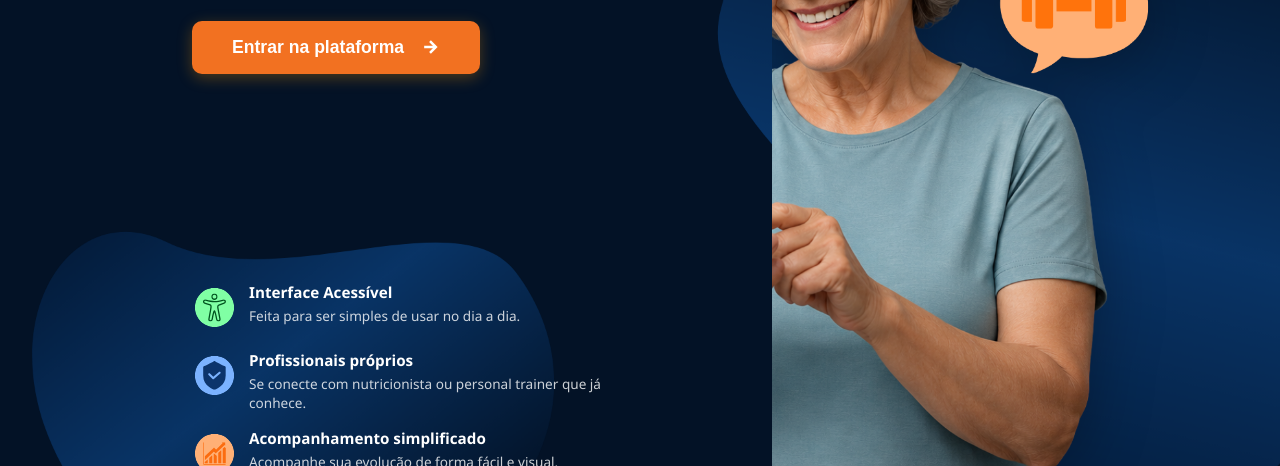
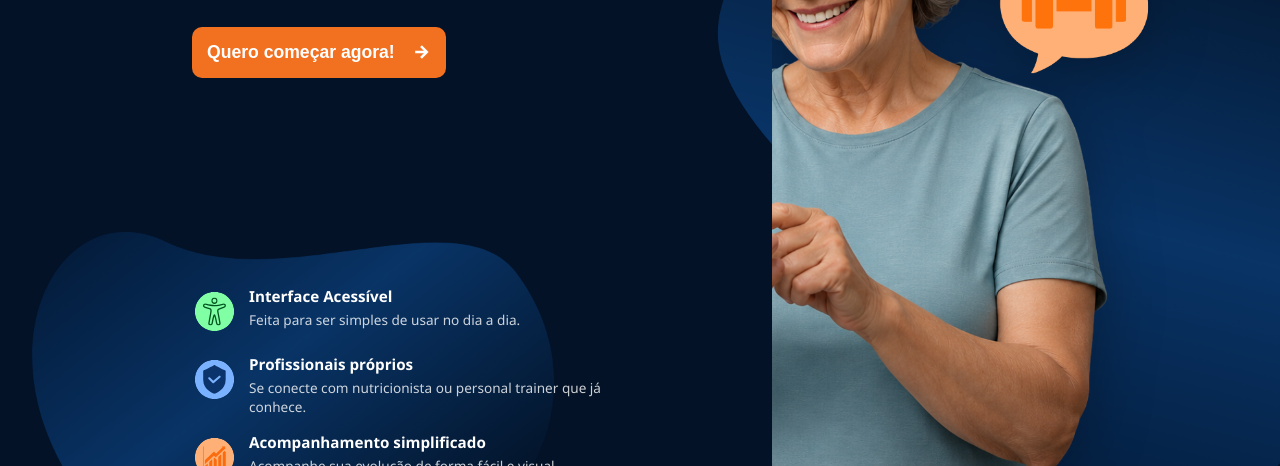
Before and after one commit to vini-niemies/HubSenior, a plain HTML site: page frontend/pages/hero/index.html in a window 1280 px wide. Shown: the part 352-818 px from the top of the page. Drawn offline with Linux system fonts and the light colour scheme.

Commit message:
Botão da hero
Botão da hero agora é igual aos outros (padrão seguido)

```diff
--- a/frontend/pages/hero/index.html
+++ b/frontend/pages/hero/index.html
@@ -33,7 +33,7 @@
                 </p>
 
                 <button class="cta-button" onclick="irParaPlataforma()">
-                    Entrar na plataforma
+                    Quero começar agora!
                     <svg class="icon-arrow" viewBox="0 0 24 24" fill="none" stroke="currentColor" stroke-width="2">
                         <line x1="5" y1="12" x2="19" y2="12"></line>
                         <polyline points="12 5 19 12 12 19"></polyline>
--- a/frontend/pages/hero/style.css
+++ b/frontend/pages/hero/style.css
@@ -122,28 +122,27 @@ body {
     align-items: center;
     justify-content: center;
     gap: 1rem;
-    padding: 1rem 2.5rem;
+    padding: 15px;
     font-size: 1.1rem;
-    font-weight: 600;
+    font-weight: bold;
     color: #ffffff;
     background-color: hsl(23, 89%, 54%);
     border: none;
     border-radius: 10px;
     cursor: pointer;
-    transition: all 0.3s ease;
+    transition: 0.3s;
     max-width: fit-content;
-    box-shadow: 0 4px 15px rgba(255, 152, 0, 0.3);
     margin-bottom: 10rem;
+    margin-top: 10px;
 }
 
 .cta-button:hover {
-    background-color: #e68900;
-    box-shadow: 0 6px 20px rgba(255, 152, 0, 0.4);
-    transform: translateY(-2px);
+    transform: scale(1.03);
+    box-shadow: 0 0 15px rgba(242, 113, 33, 0.6);
 }
 
 .cta-button:active {
-    transform: translateY(0);
+    transform: scale(0.98);
 }
 
 .icon-arrow {
```
